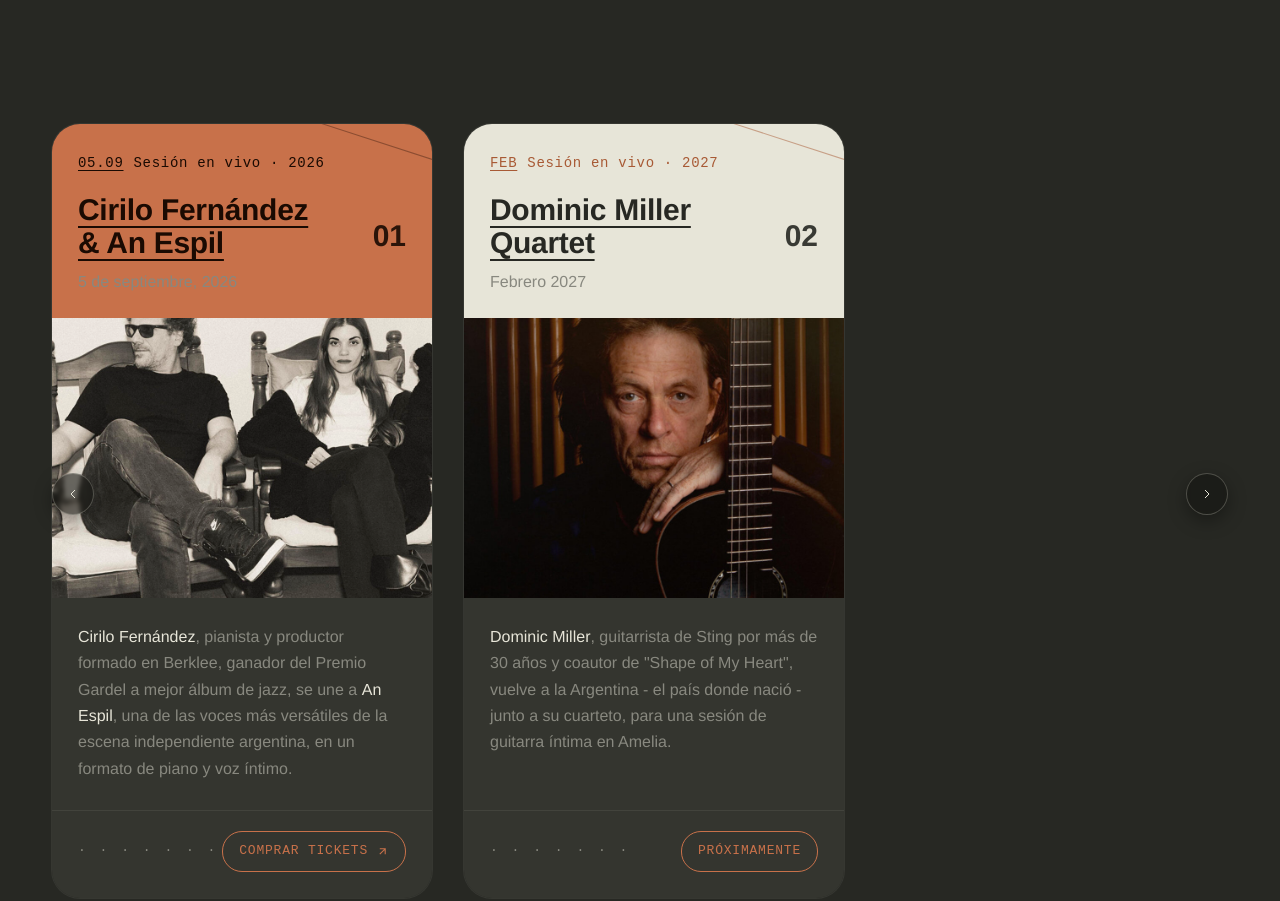
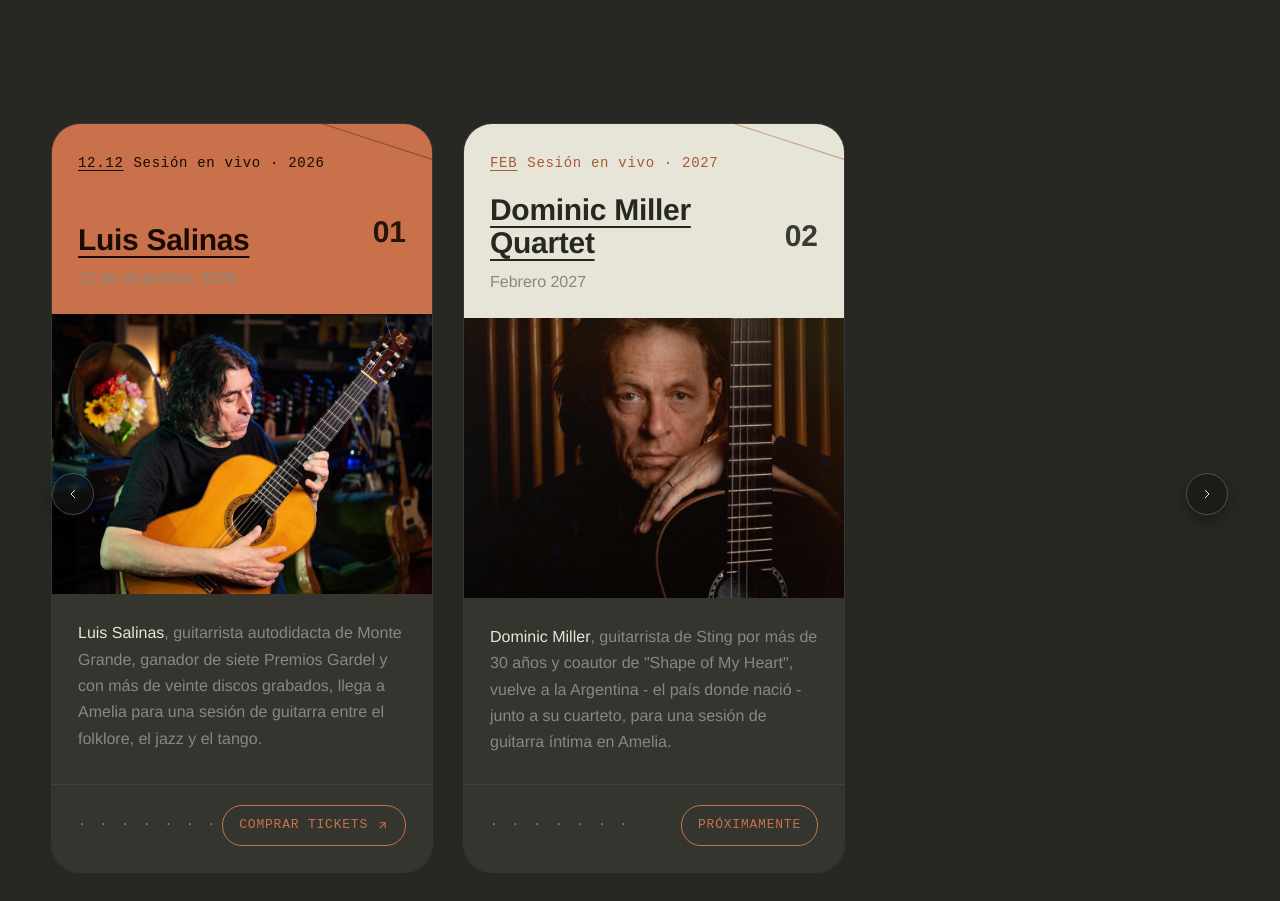
Before and after one commit to sessions-amelia/amelia-en-vivo-website, a plain HTML site: page web/future-sounds.html in a window 1280 px wide. Shown: the part 320-1221 px from the top of the page. Drawn offline with Linux system fonts and the light colour scheme; a web font is replaced by a local one.

Commit message:
Reemplazar evento cancelado de An Espil y Cirilo por sesion de Luis Salinas
Se quita la tarjeta de Cirilo Fernandez & An Espil (cancelada) y se
agrega la de Luis Salinas (12 de diciembre, 2026) en Proximas Sesiones,
con link a Fever y foto optimizada.

Co-Authored-By: Claude Sonnet 5 <noreply@anthropic.com>

```diff
--- a/web/future-sounds.html
+++ b/web/future-sounds.html
@@ -4,7 +4,7 @@
 <meta charset="UTF-8">
 <meta name="viewport" content="width=device-width, initial-scale=1.0">
 <title>Próximas Sesiones · Amelia en Vivo</title>
-<meta name="description" content="Próximas fechas en Amelia en Vivo: Cirilo Fernández & An Espil, Dominic Miller Quartet.">
+<meta name="description" content="Próximas fechas en Amelia en Vivo: Luis Salinas, Dominic Miller Quartet.">
 <link rel="icon" type="image/x-icon" href="images/favicon.ico">
 <link rel="icon" type="image/png" sizes="512x512" href="images/favicon-512.png">
 <link rel="icon" type="image/png" sizes="192x192" href="images/favicon-192.png">
@@ -39,22 +39,22 @@
     <div class="carousel-wrap fs-carousel-wrap">
     <div class="carousel fs-grid">
 
-      <a href="https://www.passline.com/eventos/an-espil-cirilo-fernandez-amelia-en-vivo" target="_blank" rel="noopener" class="fs-card fs-coral">
+      <a href="https://feverup.com/m/845633" target="_blank" rel="noopener" class="fs-card fs-coral">
         <div class="fs-top">
           <div class="fs-diag"></div>
           <div class="fs-meta">
-            <span class="fs-date">05.09</span>
+            <span class="fs-date">12.12</span>
             <span>Sesión en vivo · 2026</span>
           </div>
           <div class="fs-name-row">
-            <h3>Cirilo Fernández<br>&amp; An Espil</h3>
+            <h3>Luis Salinas</h3>
             <span class="fs-num">01</span>
           </div>
-          <p class="fs-sub">5 de septiembre, 2026</p>
+          <p class="fs-sub">12 de diciembre, 2026</p>
         </div>
-        <div class="fs-img"><img src="images/artist-cirilo-anespil.jpg" alt="Cirilo Fernández & An Espil"></div>
+        <div class="fs-img"><img src="images/artist-luis-salinas.jpg" alt="Luis Salinas"></div>
         <div class="fs-bio">
-          <p><b>Cirilo Fernández</b>, pianista y productor formado en Berklee, ganador del Premio Gardel a mejor álbum de jazz, se une a <b>An Espil</b>, una de las voces más versátiles de la escena independiente argentina, en un formato de piano y voz íntimo.</p>
+          <p><b>Luis Salinas</b>, guitarrista autodidacta de Monte Grande, ganador de siete Premios Gardel y con más de veinte discos grabados, llega a Amelia para una sesión de guitarra entre el folklore, el jazz y el tango.</p>
         </div>
         <div class="fs-bottom">
           <div class="fs-dots">&middot; &middot; &middot;  &middot; &middot;  &middot; &middot;</div>
```
Also changed, not shown: web/images/artist-luis-salinas.jpg (added).
